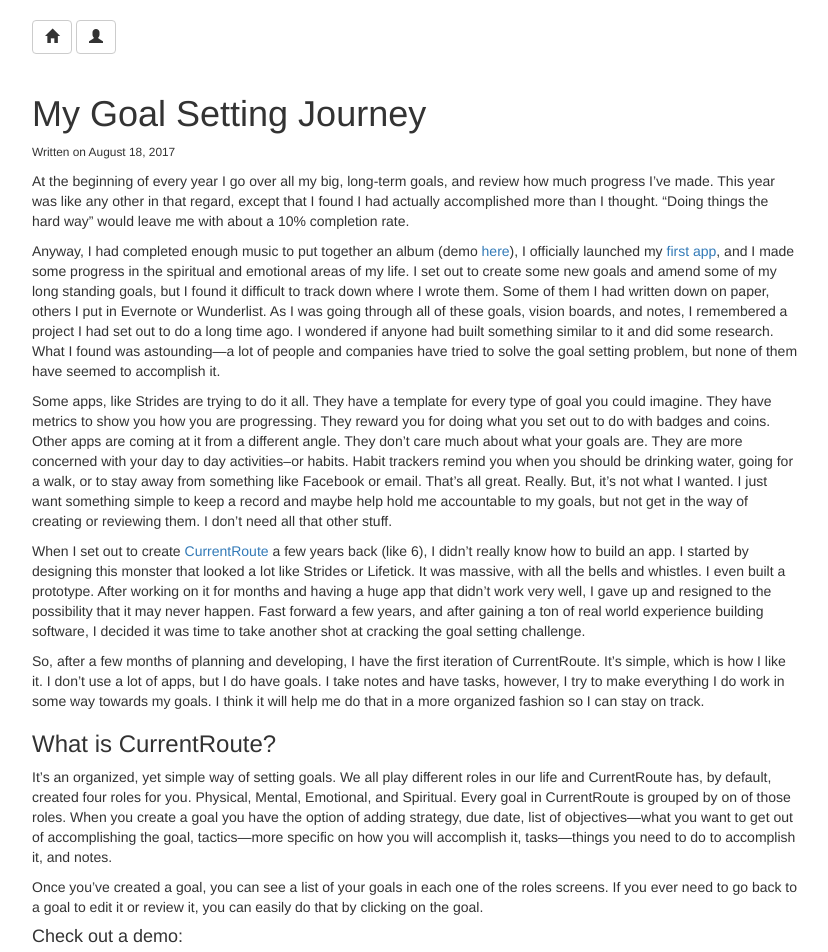
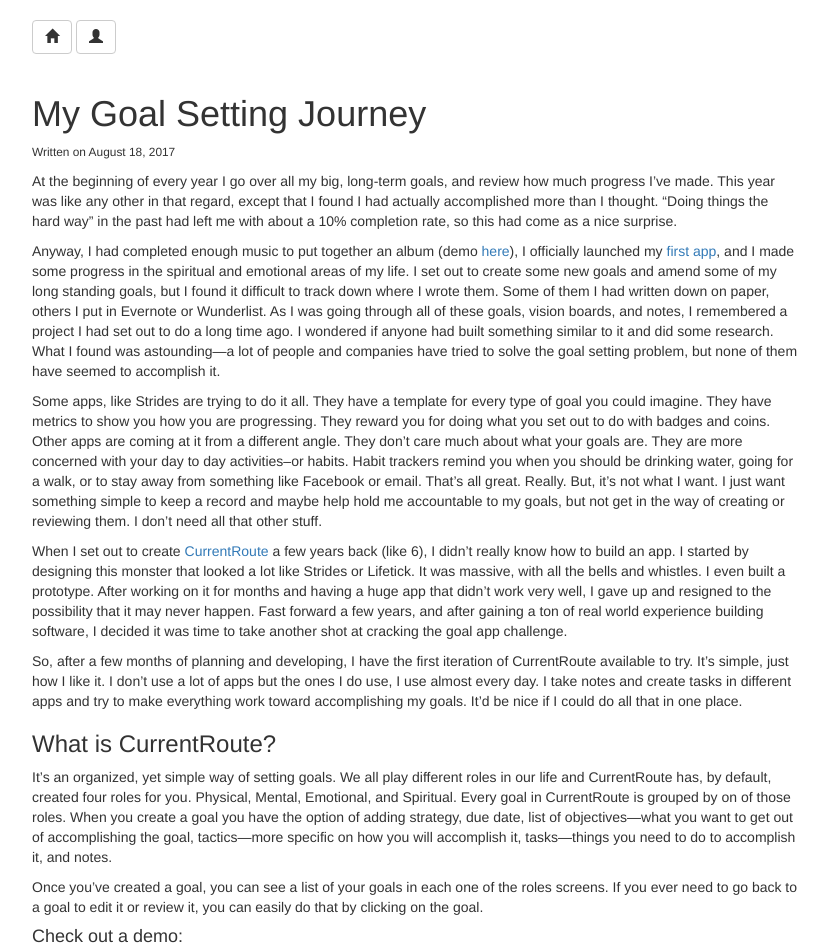
Before and after one commit to levivoelz/levivoelz.github.io, a Jekyll site: the page built from _posts/2017-08-18-my-goal-setting-journey.md, in a window 1280 px wide. Shown: the top 952 px of the page, without its empty margins (224-1052 px from the left). Built offline with Jekyll 4.4.1, drawn with Linux system fonts in a browser that asks for light colours; grey boxes are pictures that could not be loaded.

Commit message:
copy tweak to post

```diff
--- a/_posts/2017-08-18-my-goal-setting-journey.md
+++ b/_posts/2017-08-18-my-goal-setting-journey.md
@@ -4,15 +4,15 @@
 description: Learn how I manage goal setting with an app I built called CurrentRoute
 ---
 
-At the beginning of every year I go over all my big, long-term goals, and review how much progress I’ve made. This year was like any other in that regard, except that I found I had actually accomplished more than I thought. "Doing things the hard way" would leave me with about a 10% completion rate.
+At the beginning of every year I go over all my big, long-term goals, and review how much progress I’ve made. This year was like any other in that regard, except that I found I had actually accomplished more than I thought. "Doing things the hard way" in the past had left me with about a 10% completion rate, so this had come as a nice surprise.
 
 Anyway, I had completed enough music to put together an album (demo [here](http://localhost:4000/about.html)), I officially launched my [first app](http://derivv.com){:target="_blank"}, and I made some progress in the spiritual and emotional areas of my life. I set out to create some new goals and amend some of my long standing goals, but I found it difficult to track down where I wrote them. Some of them I had written down on paper, others I put in Evernote or Wunderlist. As I was going through all of these goals, vision boards, and notes, I remembered a project I had set out to do a long time ago. I wondered if anyone had built something similar to it and did some research. What I found was astounding—a lot of people and companies have tried to solve the goal setting problem, but none of them have seemed to accomplish it.
 
-Some apps, like Strides are trying to do it all. They have a template for every type of goal you could imagine. They have metrics to show you how you are progressing. They reward you for doing what you set out to do with badges and coins. Other apps are coming at it from a different angle. They don’t care much about what your goals are. They are more concerned with your day to day activities–or habits. Habit trackers remind you when you should be drinking water, going for a walk, or to stay away from something like Facebook or email. That’s all great. Really. But, it’s not what I wanted. I just want something simple to keep a record and maybe help hold me accountable to my goals, but not get in the way of creating or reviewing them. I don’t need all that other stuff.
+Some apps, like Strides are trying to do it all. They have a template for every type of goal you could imagine. They have metrics to show you how you are progressing. They reward you for doing what you set out to do with badges and coins. Other apps are coming at it from a different angle. They don’t care much about what your goals are. They are more concerned with your day to day activities–or habits. Habit trackers remind you when you should be drinking water, going for a walk, or to stay away from something like Facebook or email. That’s all great. Really. But, it’s not what I want. I just want something simple to keep a record and maybe help hold me accountable to my goals, but not get in the way of creating or reviewing them. I don’t need all that other stuff.
 
-When I set out to create [CurrentRoute](http://currentroute.com){:target="_blank"} a few years back (like 6), I didn’t really know how to build an app. I started by designing this monster that looked a lot like Strides or Lifetick. It was massive, with all the bells and whistles. I even built a prototype. After working on it for months and having a huge app that didn’t work very well, I gave up and resigned to the possibility that it may never happen. Fast forward a few years, and after gaining a ton of real world experience building software, I decided it was time to take another shot at cracking the goal setting challenge.
+When I set out to create [CurrentRoute](http://currentroute.com){:target="_blank"} a few years back (like 6), I didn’t really know how to build an app. I started by designing this monster that looked a lot like Strides or Lifetick. It was massive, with all the bells and whistles. I even built a prototype. After working on it for months and having a huge app that didn’t work very well, I gave up and resigned to the possibility that it may never happen. Fast forward a few years, and after gaining a ton of real world experience building software, I decided it was time to take another shot at cracking the goal app challenge.
 
-So, after a few months of planning and developing, I have the first iteration of CurrentRoute. It’s simple, which is how I like it. I don’t use a lot of apps, but I do have goals. I take notes and have tasks, however, I try to make everything I do work in some way towards my goals. I think it will help me do that in a more organized fashion so I can stay on track.
+So, after a few months of planning and developing, I have the first iteration of CurrentRoute available to try. It’s simple, just how I like it. I don’t use a lot of apps but the ones I do use, I use almost every day. I take notes and create tasks in different apps and try to make everything work toward accomplishing my goals. It'd be nice if I could do all that in one place.
 
 ### What is CurrentRoute?
 It’s an organized, yet simple way of setting goals. We all play different roles in our life and CurrentRoute has, by default, created four roles for you. Physical, Mental, Emotional, and Spiritual. Every goal in CurrentRoute is grouped by on of those roles. When you create a goal you have the option of adding strategy, due date, list of objectives—what you want to get out of accomplishing the goal, tactics—more specific on how you will accomplish it, tasks—things you need to do to accomplish it, and notes.
```
